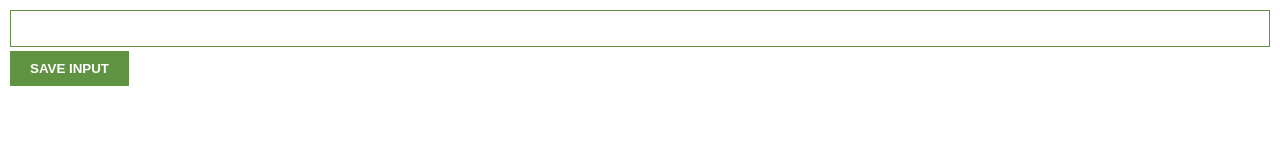
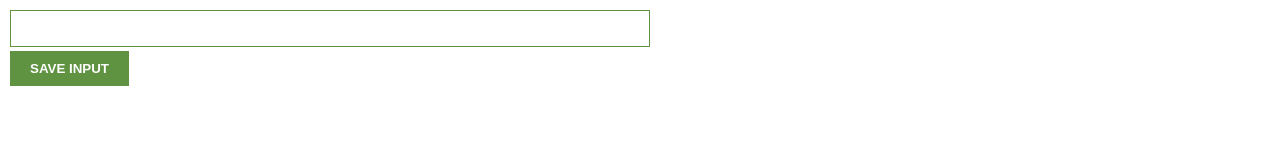
Before and after one commit to itsbluejelly/extension-project, a website built with Vite: page docs/index.html in a window 1280 px wide. Built offline with nearby package versions, Linux system fonts and the light colour scheme.

Commit message:
styled document

```diff
--- a/docs/css/style.css
+++ b/docs/css/style.css
@@ -2,7 +2,7 @@ body {
     margin: 0;
     padding: 10px;
     font-family: Arial, Helvetica, sans-serif;
-    min-width: 400px;
+    width: 50%;
 }
 
 input{
```
Also changed, not shown: README.md (renamed from docs/README.md).
